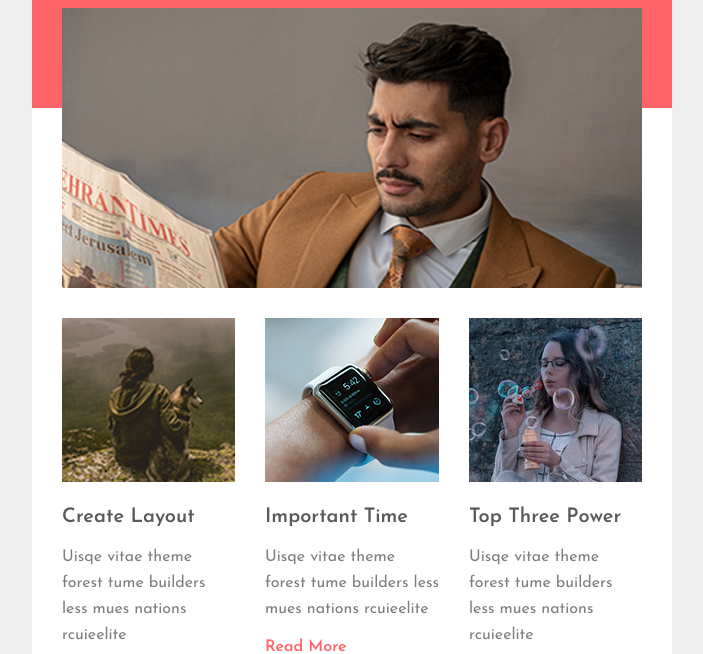
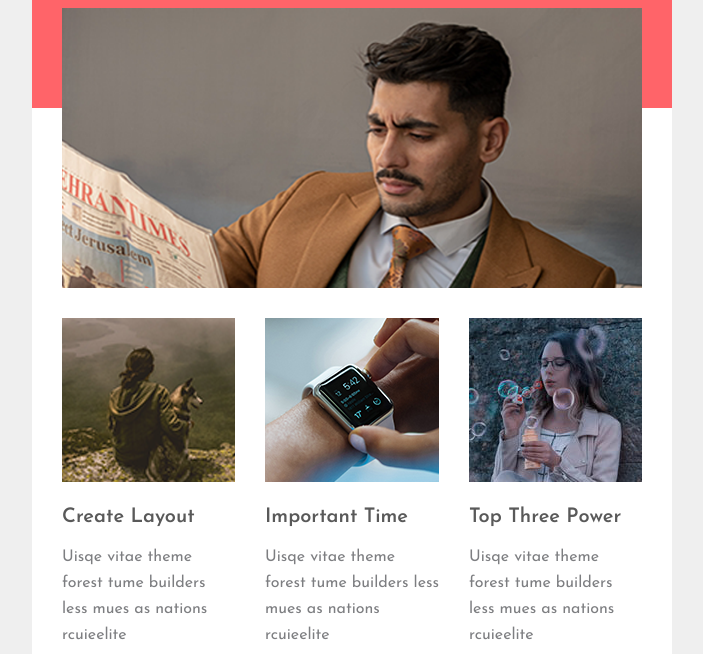
Before and after one commit to mnamin24/redon-email-template, a plain HTML site: page index.html in a window 1280 px wide. Shown: the part 156-810 px from the top of the page, without its empty margins (288-991 px from the left). Drawn offline with Linux system fonts and the light colour scheme.

Commit message:
Update index.html

```diff
--- a/index.html
+++ b/index.html
@@ -57,7 +57,8 @@
     }
 
 	img:hover {
-	opacity: 0.8 !important; }
+	opacity: 0.8 !important;
+	}
 
 
 	a:hover {
@@ -362,7 +363,7 @@
        <td align="center" valign="top">
         <table align="center" border="0" cellpadding="0" cellspacing="0" class="table1" width="580">
                <tr>
-                <td align="center" data-color="module1_text1" data-size="module1_text1" mc:edit="ab1" style="color: rgb(125, 125, 125); font-family:  'Josefin Sans', Arial, Helvetica, Arial, Helvetica, sans-serif; font-size: 15px; font-weight: 400; line-height: 23px;"><multiline label="ab1">Having Trouble seeing this email?  <a href="#" style="color: rgb(125, 125, 125); font-weight: 500;text-decoration:none;">View in Online</a> or  <unsubscribe style="color: rgb(125, 125, 125); text-decoration: none;font-weight: 500;"> Unsubscribe </unsubscribe></multiline></td>
+                <td align="center" data-color="module1_text1" data-size="module1_text1" mc:edit="ab1" style="color: rgb(125, 125, 125); font-family:  'Josefin Sans', Arial, Helvetica, Arial, Helvetica, sans-serif; font-size: 15px; font-weight: 400; line-height: 23px;"><multiline label="ab1">Having Trouble seeing this email?  <a href="#" style="color: rgb(125, 125, 125); font-weight: 500;text-decoration:none;">View in Online</a> or  <a href="sr_unsubscribe" style="color: rgb(125, 125, 125); text-decoration: none;font-weight: 500;"> Unsubscribe </a></multiline></td>
                </tr>
         </table>
        </td>
@@ -384,7 +385,7 @@
 
 
     <!-- Start module2 -->
-  <table align="center" bgcolor="#EFEFEF" border="0" cellpadding="0" cellspacing="0" data-bgcolor="background" data-module="module2" data-thumb="" style="background-color: rgb(239, 239, 239); opacity: 1; position: relative; z-index: 0;" width="100%">
+  <table align="center" mc:repeatable="layout" mc:hideable mc:variant="module2" bgcolor="#EFEFEF" border="0" cellpadding="0" cellspacing="0" data-bgcolor="background" data-module="module2" data-thumb="" style="background-color: rgb(239, 239, 239); opacity: 1; position: relative; z-index: 0;" width="100%">
    <tr>
     <td>
      <table align="center" bgcolor="#EFEFEF" border="0" cellpadding="0" cellspacing="0" class="table680" data-bgcolor="body" width="100%" style="background-color: rgb(239, 239, 239); max-width: 800px; ">
@@ -518,7 +519,7 @@
 				<!-- Content -->
                   <tr>
                    <td align="left" class="text-center" data-color="module4_text2" data-size="module4_text2" mc:edit="ab3" style="color: rgb(125, 126, 129); font-family:  'Josefin Sans', Arial, Helvetica, sans-serif; font-size: 16px; font-weight: 400; line-height: 26px;padding-top:12px;" valign="top"><multiline label="ab3">Uisqe vitae theme forest
-tume builders less mues
+tume builders less mues as
 nations rcuieelite</multiline></td>
                   </tr>
                   <!-- End Content -->
@@ -549,7 +550,7 @@ nations rcuieelite</multiline></td>
 				<!-- Content -->
                   <tr>
                    <td align="left" class="text-center" data-color="module4_text2" data-size="module4_text2" mc:edit="ab6" style="color: rgb(125, 126, 129); font-family:  'Josefin Sans', Arial, Helvetica, sans-serif; font-size: 16px; font-weight: 400; line-height: 26px;padding-top:12px;" valign="top"><multiline label="ab6">Uisqe vitae theme forest
-tume builders less mues
+tume builders less mues as
 nations rcuieelite</multiline></td>
                   </tr>
                   <!-- End Content -->
@@ -580,7 +581,7 @@ nations rcuieelite</multiline></td>
 				<!-- Content -->
                   <tr>
                    <td align="left" class="text-center" data-color="module4_text2" data-size="module4_text2" mc:edit="ab9" style="color: rgb(125, 126, 129); font-family:  'Josefin Sans', Arial, Helvetica, sans-serif; font-size: 16px; font-weight: 400; line-height: 26px;padding-top:12px;" valign="top"><multiline label="ab9">Uisqe vitae theme forest
-tume builders less mues
+tume builders less mues as
 nations rcuieelite</multiline></td>
                   </tr>
                   <!-- End Content -->
@@ -1381,7 +1382,7 @@ product amets oreet create in thee vitae modern as Quality Wise Design </multili
 				<!-- Content -->
                   <tr>
                    <td align="left" class="text-center" data-color="module9_text4" data-size="module9_text4" mc:edit="ab48" style="color: rgb(125, 126, 129); font-family:  'Josefin Sans',  Arial, Helvetica, sans-serif; font-size: 16px; font-weight: 400; line-height: 26px;" valign="top"><multiline label="ab48">Uisqe vitae theme forest
-tume builders less mues
+tume builders less mues as
 nations rcuieelite</multiline></td>
                   </tr>
                   <!-- End Content -->
@@ -1419,7 +1420,7 @@ nations rcuieelite</multiline></td>
 				<!-- Content -->
                   <tr>
                    <td align="left" class="text-center" data-color="module9_text4" data-size="module9_text4" mc:edit="ab51" style="color: rgb(125, 126, 129); font-family:  'Josefin Sans',  Arial, Helvetica, sans-serif; font-size: 16px; font-weight: 400; line-height: 26px;" valign="top"><multiline label="ab51">Uisqe vitae theme forest
-tume builders less mues
+tume builders less mues as
 nations rcuieelite</multiline></td>
                   </tr>
                   <!-- End Content -->
@@ -1456,7 +1457,7 @@ nations rcuieelite</multiline></td>
 				<!-- Content -->
                   <tr>
                    <td align="left" class="text-center" data-color="module9_text4" data-size="module9_text4" mc:edit="ab54" style="color: rgb(125, 126, 129); font-family:  'Josefin Sans',  Arial, Helvetica, sans-serif; font-size: 16px; font-weight: 400; line-height: 26px;" valign="top"><multiline label="ab54">Uisqe vitae theme forest
-tume builders less mues
+tume builders less mues as
 nations rcuieelite</multiline></td>
                   </tr>
                   <!-- End Content -->
@@ -1613,7 +1614,7 @@ nations rcuieelite</multiline></td>
             <!-- End Content -->
  <!-- Content -->
             <tr>
-             <td align="left" class="text-center" data-color="module11_text1" data-size="module11_text1" mc:edit="ab59" style="color: rgb(255, 255, 255); font-family: 'Josefin Sans', Arial, Helvetica, sans-serif; font-size: 18px; font-weight: 400; line-height: 26px;" valign="top"><multiline label="ab59"> <unsubscribe style="color: rgb(255, 255, 255); text-decoration: none;font-weight: 500;"> Unsubscribe </unsubscribe></multiline></td>
+             <td align="left" class="text-center" data-color="module11_text1" data-size="module11_text1" mc:edit="ab59" style="color: rgb(255, 255, 255); font-family: 'Josefin Sans', Arial, Helvetica, sans-serif; font-size: 18px; font-weight: 400; line-height: 26px;" valign="top"><multiline label="ab59"> <a href="sr_unsubscribe" style="color: rgb(255, 255, 255); font-weight: 400;text-decoration:none;">View in Online</a></multiline></td>
             </tr>
             <!-- End Content -->
            </table>
```
